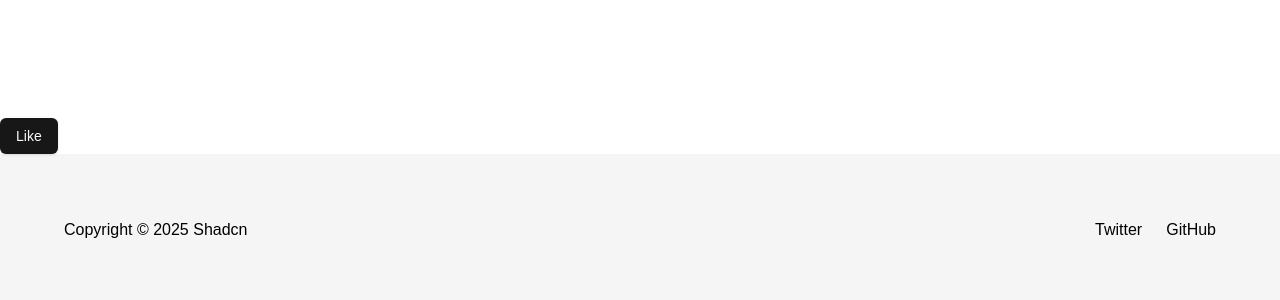
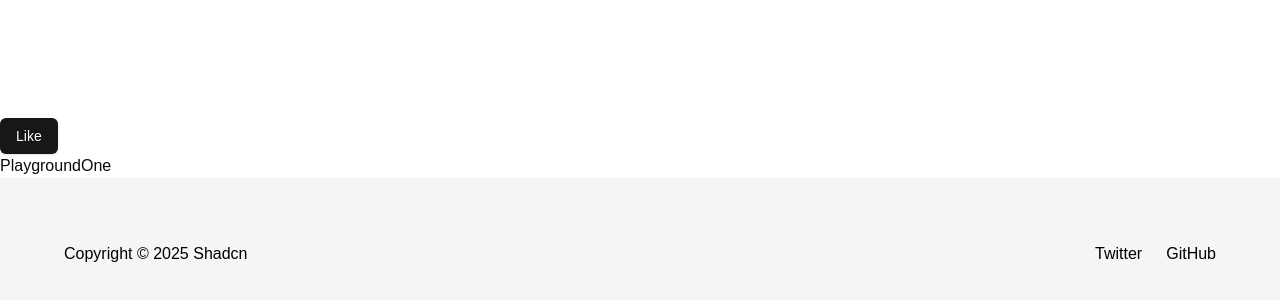
Before and after one commit to Niadul-Munna/playground-nextjs, a Next.js app: page / in a window 1280 px wide. Shown: the part 9890-10190 px from the top of the page. Built offline with nearby package versions, Linux system fonts and the light colour scheme.

Commit message:
feat: playground one

```diff
--- a/src/app/page.tsx
+++ b/src/app/page.tsx
@@ -1,6 +1,7 @@
 import { Docks } from "@/components/docks";
 import HeroSection from "@/components/heroSection";
 import LikeButton from "./components/likeButton";
+import PlaygroundOne from "@/tailwind-css/playground-one";
 
 export default function Home() {
   return (
@@ -8,6 +9,7 @@ export default function Home() {
       <HeroSection />
       <Docks />
       <LikeButton />
+      <PlaygroundOne />
     </div>
   );
 }
```
